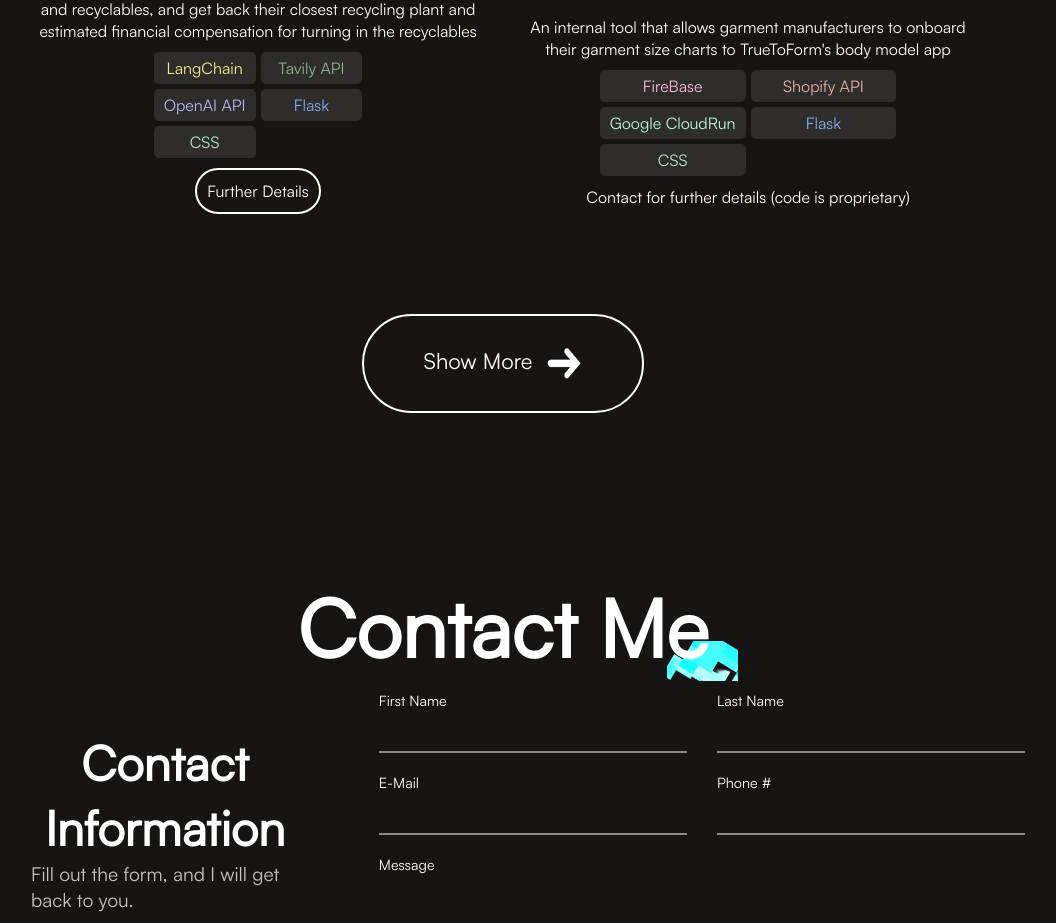
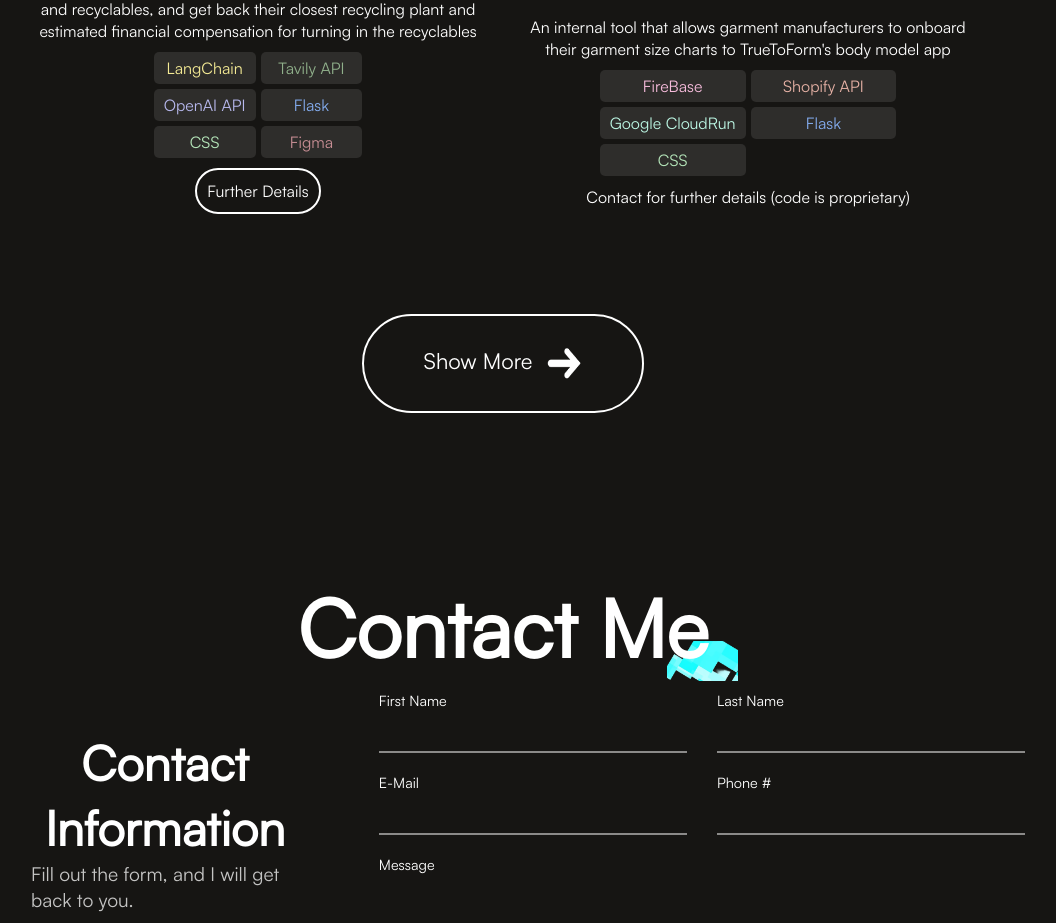
Before and after one commit to venkatsubra01/portfolio, a React (Vite) app in the folder client/: page / in a window 1280 px wide. Shown: the part 3883-4806 px from the top of the page, without its empty margins (137-1193 px from the left). Built offline with nearby package versions, Linux system fonts and the light colour scheme.

Commit message:
updating work data

```diff
--- a/client/src/assets/mywork_data.js
+++ b/client/src/assets/mywork_data.js
@@ -33,7 +33,7 @@
         w_img: greencycle_img1,
         w_gif: greencycle_gif,
         project_descr: "A website that allows users to input their location information and recyclables, and get back their closest recycling plant and estimated financial compensation for turning in the recyclables",
-        tags: [["LangChain", "#f5eb95"], ["Tavily API","#90b08b"], ["OpenAI API", "#b7b8ed"], ["Flask", "#84adf0"], ["CSS","#b5e6ba"]],
+        tags: [["LangChain", "#f5eb95"], ["Tavily API","#90b08b"], ["OpenAI API", "#b7b8ed"], ["Flask", "#84adf0"], ["CSS","#b5e6ba"], ["Figma", "#c98f95"]],
         further_details: "https://github.com/venkatsubra01/GreenCycle/tree/greencycle"
     },
     {
```
Also changed, not shown: 1 other file (tests, documents, lock files or other folders).
